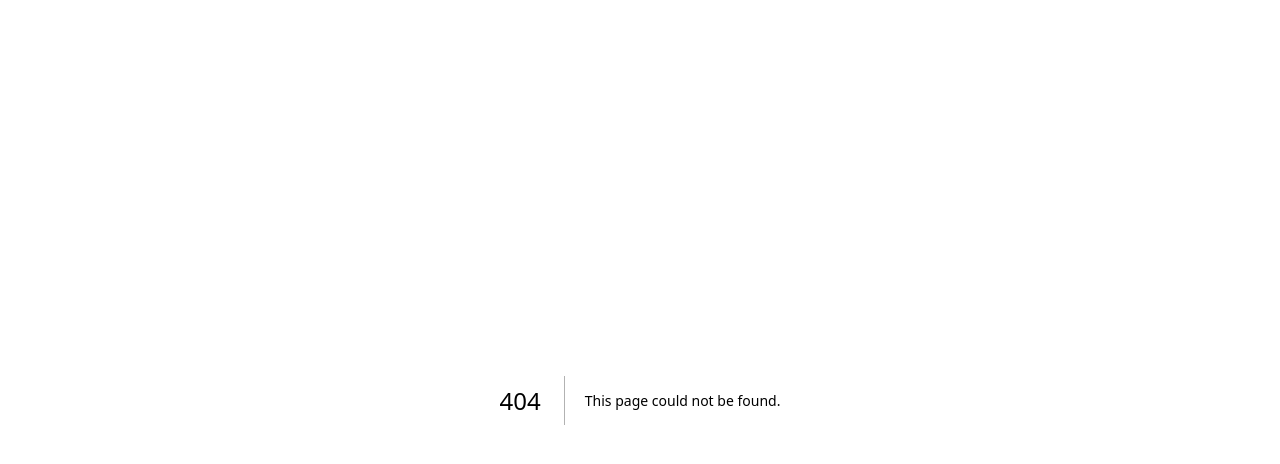
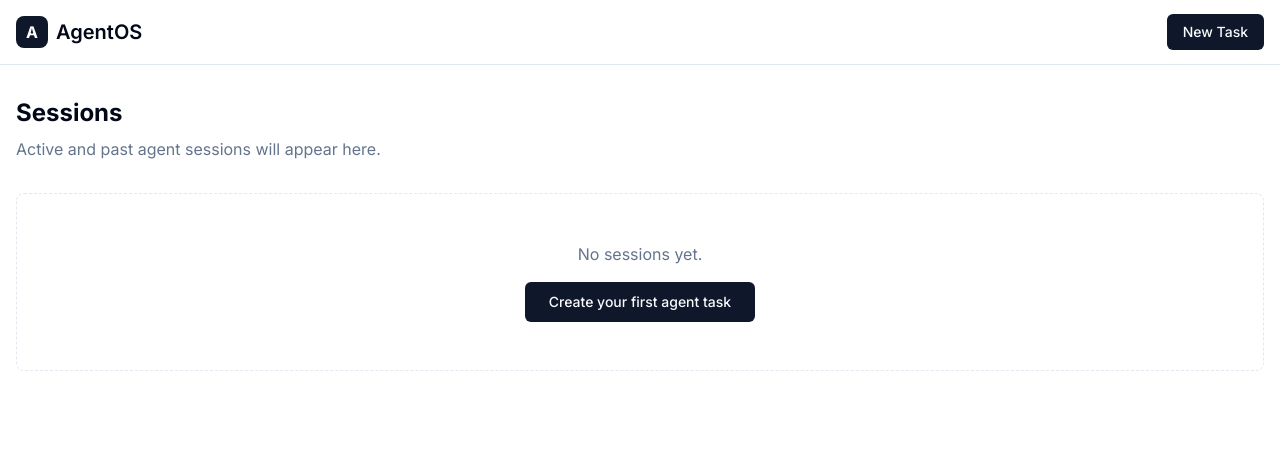
Before and after one commit to sahadatsonar-cmyk/AgentOS, a Next.js app in the folder apps/web/: page /sessions in a window 1280 px wide. Before the commit this address had no page. Shown: the top 464 px of the page. Built offline with nearby package versions, Linux system fonts and the light colour scheme.

Commit message:
feat(web): add sessions list page (placeholder)

```diff
--- /dev/null
+++ b/apps/web/src/app/sessions/page.tsx
@@ -0,0 +1,41 @@
+import Link from 'next/link';
+
+export default function SessionsPage() {
+  return (
+    <div className="min-h-screen bg-background">
+      <header className="border-b">
+        <div className="container mx-auto flex h-16 items-center justify-between px-4">
+          <Link href="/" className="flex items-center gap-2">
+            <div className="flex h-8 w-8 items-center justify-center rounded-lg bg-primary text-primary-foreground font-bold">
+              A
+            </div>
+            <span className="text-xl font-semibold">AgentOS</span>
+          </Link>
+          <Link
+            href="/sessions/new"
+            className="inline-flex h-9 items-center justify-center rounded-md bg-primary px-4 text-sm font-medium text-primary-foreground"
+          >
+            New Task
+          </Link>
+        </div>
+      </header>
+
+      <main className="container mx-auto px-4 py-8">
+        <h1 className="text-2xl font-bold">Sessions</h1>
+        <p className="mt-2 text-muted-foreground">
+          Active and past agent sessions will appear here.
+        </p>
+
+        <div className="mt-8 rounded-lg border border-dashed p-12 text-center">
+          <p className="text-muted-foreground">No sessions yet.</p>
+          <Link
+            href="/sessions/new"
+            className="mt-4 inline-flex h-10 items-center justify-center rounded-md bg-primary px-6 text-sm font-medium text-primary-foreground"
+          >
+            Create your first agent task
+          </Link>
+        </div>
+      </main>
+    </div>
+  );
+}
```
